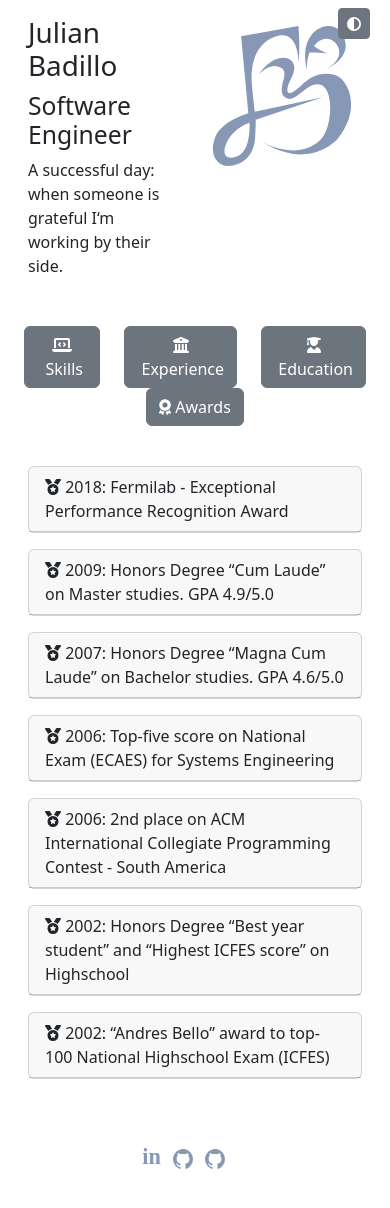
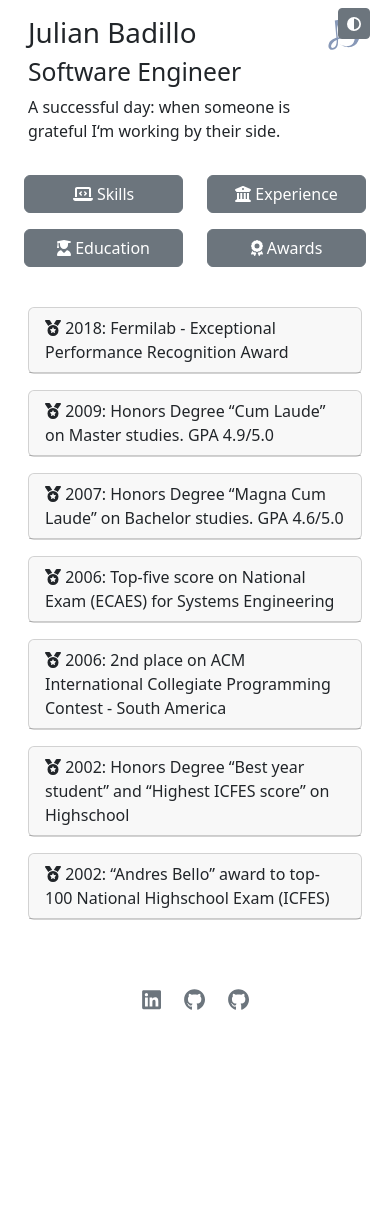
Before and after one commit to julianbadillo/curriculum, a React (Create React App) app: page /#/awards in a window 390 px wide. Shown: the top 1208 px of the page. After the commit the page ends 1064 px from the top, so only its background shows below. Built offline with nearby package versions, Linux system fonts and the light colour scheme; a web font is replaced by a local one.

Commit message:
:pick: Responsive.

```diff
--- a/src/App.tsx
+++ b/src/App.tsx
@@ -11,6 +11,7 @@ import { FontAwesomeIcon } from '@fortawesome/react-fontawesome';
 import { faAward, faBuildingColumns, faLaptopCode, faUserGraduate } from '@fortawesome/free-solid-svg-icons';
 import { Routes, Route, Outlet, Link, useLocation } from "react-router-dom";
 import { AnimatePresence } from 'framer-motion';
+import { faGithub, faLinkedin } from '@fortawesome/free-brands-svg-icons';
 
 interface AppState {
   // to know which component to display
@@ -42,24 +43,24 @@ class App extends React.Component<unknown, AppState> {
       <Container className="App">
         <PageHead />
         <Container>
-          <Row className="pb-3 pt-3 text-center">
-            <Col>
-              <Link className="btn btn-secondary" to="/skills">
+          <Row className="pt-3 text-center">
+            <Col xs={6} xl={3} className="pb-3">
+              <Link className="btn btn-secondary w-100" to="/skills">
                 <FontAwesomeIcon icon={faLaptopCode} />&nbsp;<span>Skills</span>
               </Link>
             </Col>
-            <Col>
-              <Link className="btn btn-secondary" to="/experience">
+            <Col xs={6} xl={3} className="pb-3">
+              <Link className="btn btn-secondary w-100" to="/experience">
                 <FontAwesomeIcon icon={faBuildingColumns} />&nbsp;<span>Experience</span>
               </Link>
             </Col>
-            <Col>
-              <Link className="btn btn-secondary" to="/education">
+            <Col xs={6} xl={3} className="pb-3">
+              <Link className="btn btn-secondary w-100" to="/education">
                 <FontAwesomeIcon icon={faUserGraduate} />&nbsp;<span>Education</span>
               </Link>
             </Col>
-            <Col>
-              <Link className="btn btn-secondary" to="/awards">
+            <Col xs={6} xl={3} className="pb-3">
+              <Link className="btn btn-secondary w-100" to="/awards">
                 <FontAwesomeIcon icon={faAward} />&nbsp;<span>Awards</span>
               </Link>
             </Col>
@@ -69,7 +70,9 @@ class App extends React.Component<unknown, AppState> {
         <LocationProvider>
           <AnimatedRoutes />
         </LocationProvider>
-        <Row><Footer /></Row>
+        <Row className="Footer p-5">
+          <Footer />
+        </Row>
       </Container>
     );
   }
@@ -80,14 +83,14 @@ class App extends React.Component<unknown, AppState> {
  */
 function PageHead() {
   return (
-    <Row className='p-3 text-center'>
-      <Col className='text-start'>
+    <Row className='pt-3 ps-3 pe-3 pb-0 text-center'>
+      <Col xs={10} lg={9} className='text-start'>
         <h1>Julian Badillo</h1>
         <h2>Software Engineer</h2>
         <p>A successful day: when someone is grateful I&lsquo;m working by their side.</p>
       </Col>
-      <Col className='text-end'>
-        <img className="logo-dark" src="jblight.svg" alt="jb" />
+      <Col xs={2} lg={3} className='text-end'>
+        <img className="logo-dark w-100" src="jblight.svg" alt="jb" />
       </Col>
       <div className='position-absolute top-0 end-0 m-2 m-md-4'>
         <ThemeToggle />
@@ -130,25 +133,23 @@ function AnimatedRoutes() {
  */
 function Footer() {
   return (
-    <Row className="Footer p-5">
-      <div className='d-flex justify-content-center'>
+    <div className='d-flex justify-content-center fs-4 text-secondary'>
       <div>
-          <a href="https://www.linkedin.com/in/juli4nb4dillo/" title='LinkedIn'>
-            <img src="inlight.svg" alt="Linked In" className="ImgLight" />
+        <a className='text-secondary' href="https://www.linkedin.com/in/juli4nb4dillo/" title='LinkedIn' target='_blank' rel='noreferrer'>
+          <FontAwesomeIcon icon={faLinkedin} />
         </a>
       </div>
       <div>
-          <a href="https://github.com/julianbadillo" title='Personal GitHub'>
-            <img src="githublight.svg" alt="GitHub" className="ImgLight" />
+        <a className='text-secondary' href="https://github.com/julianbadillo" title='Personal GitHub' target='_blank' rel='noreferrer'>
+          <FontAwesomeIcon icon={faGithub} />
         </a>
       </div>
       <div>
-          <a href="https://github.com/juli4nb4dillo" title='Corporate GitHub'>
-            <img src="githublight.svg" alt="GitHub" className="ImgLight" />
+        <a className='text-secondary' href="https://github.com/juli4nb4dillo" title='Corporate GitHub' target='_blank' rel='noreferrer'>
+          <FontAwesomeIcon icon={faGithub} />
         </a>
       </div>
     </div>
-    </Row>
   );
 }
 
--- a/src/Skills.tsx
+++ b/src/Skills.tsx
@@ -1,7 +1,7 @@
 /* eslint-disable react/prop-types */
 import {
   faBug, faCode, faDatabase, faTemperature0, faTemperature1, faTemperature2, faTemperature3, faTemperature4, faToolbox,
-  faGem, IconDefinition, faTerminal, faHammer
+  faGem, IconDefinition, faTerminal, faHammer, faPaintRoller
 } from '@fortawesome/free-solid-svg-icons';
 import { FontAwesomeIcon } from '@fortawesome/react-fontawesome';
 import { faPython, faJava, faJs, faReact, faCss3Alt, faLinux } from '@fortawesome/free-brands-svg-icons';
@@ -70,6 +70,7 @@ const skills: SkillItem[] = [
       { name: 'Requirements / Specs', level: 5 },
       { name: 'Full Stack', level: 5 },
       { name: 'Dev Ops.', level: 5 },
+      { name: 'HCI / UI / UX', level: 5, icon: faPaintRoller},
       { name: 'Data Arch.', level: 4 },
       { name: 'Prompt Engineering', level: 4 },
     ]
--- a/src/index.css
+++ b/src/index.css
@@ -11,6 +11,6 @@ body {
     max-width: 42em !important;
 }
 
-.Footer img {
+.Footer svg {
     width: 2em;
 }
```
Lines whose indentation alone changed are shown as unchanged.
